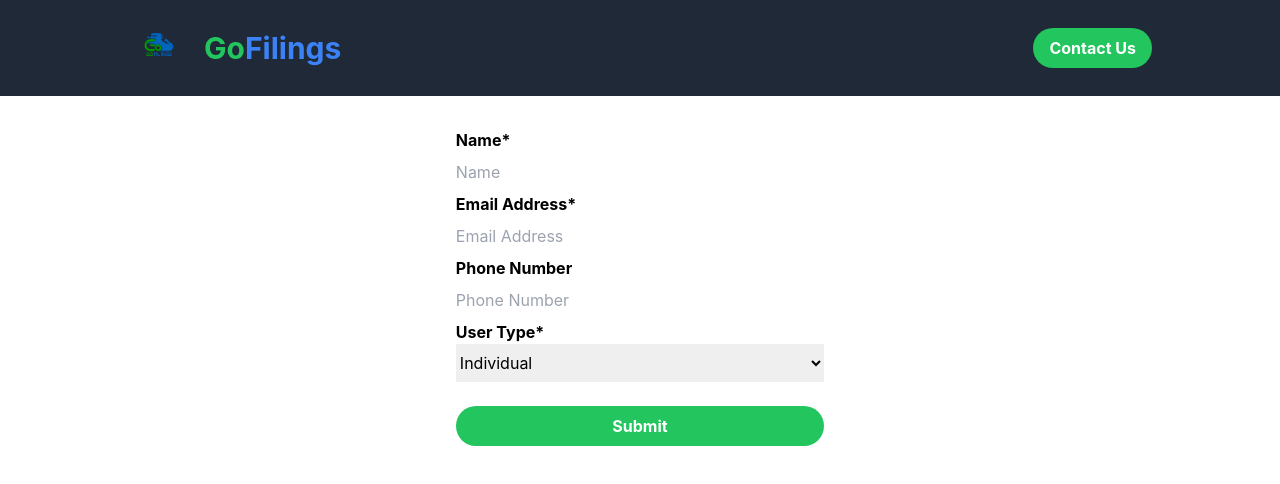
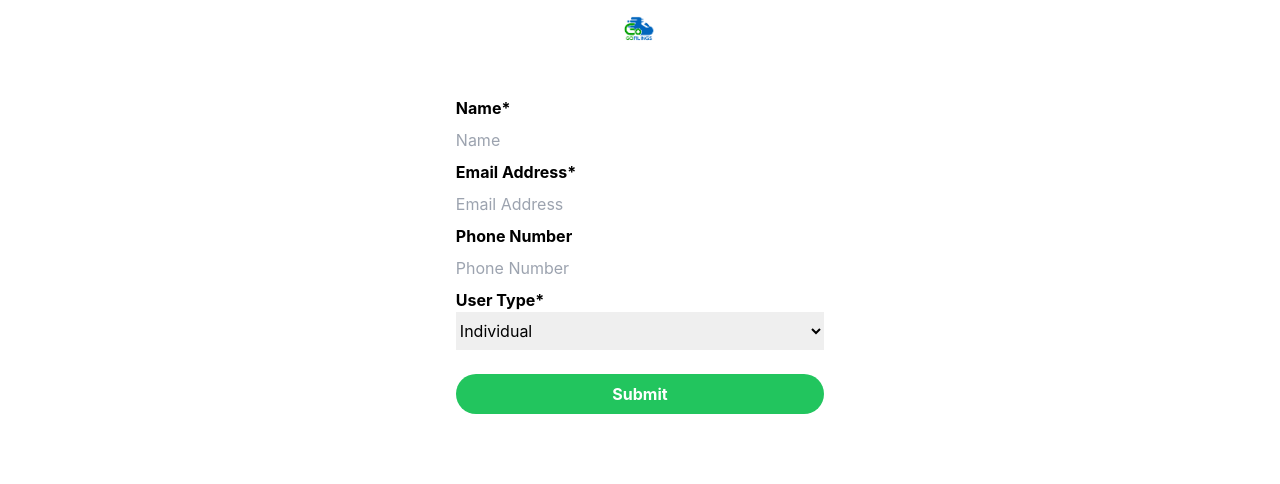
Before and after one commit to shalwin04/gofillings, a React (Create React App) app: page /form in a window 1280 px wide. Shown: the top 484 px of the page. Built offline with nearby package versions, Linux system fonts and the light colour scheme.

Commit message:
Update Form.jsx

```diff
--- a/src/Form.jsx
+++ b/src/Form.jsx
@@ -1,59 +1,38 @@
-import React, { useState, useRef } from "react";
+import React, { useState, useRef, useEffect } from "react";
 import logo1 from "./images/PNG.png";
-import axios from "axios";
 import emailjs from '@emailjs/browser';
 
-
-const Form = () => {
+const Form = ({ onClose }) => {
   const [name, setName] = useState("");
   const [email, setEmail] = useState("");
   const [phoneNumber, setPhoneNumber] = useState("");
   const [userType, setUserType] = useState("Individual");
   const [companyName, setCompanyName] = useState("");
   const [designation, setDesignation] = useState("");
+  const [submitted, setSubmitted] = useState(false);
+  const [showThanks, setShowThanks] = useState(false);
+  const [isFormValid, setIsFormValid] = useState(false);
+
+  const validateForm = () => {
+    // Check if all required fields are filled
+    const isNameValid = name.trim() !== "";
+    const isEmailValid = email.trim() !== "";
+    const isPhoneNumberValid = phoneNumber.trim() !== "" && phoneNumber.length === 10; // Assuming phone number is required and must be 10 digits
+
+    // Update form validation state based on field validity
+    setIsFormValid(isNameValid && isEmailValid && isPhoneNumberValid);
+  };
+
+  useEffect(() => {
+    validateForm();
+  }, [name, email, phoneNumber]);
+
 
   const handleUserTypeChange = (e) => {
     setUserType(e.target.value);
   };
 
   const form = useRef();
-
-  // const handleSubmit = async (e) => {
-  //   e.preventDefault();
-
-  //   // Create a data object with form values
-  //   const formData = {
-  //     name,
-  //     email,
-  //     phoneNumber,
-  //     userType,
-  //     companyName: userType === "Company" ? companyName : "",
-  //     designation: userType === "Company" ? designation : "",
-  //   };
-
-  //   // Send form data to the backend
-  //   try {
-  //     const response = await axios.post("http://localhost:4000/api/form-submit", {
-  //       // method: "POST",
-  //       headers: {
-  //         "Content-Type": "application/json",
-  //       },
-  //       body: JSON.stringify(formData),
-  //     });
-  //     // const response = await axios.post("http://localhost:4000/api/form-submit", formData);
-
-  //     if (response.ok) {
-  //       console.log("Form submitted successfully!");
-  //       alert("Submitted Sucessfully");
-  //       // Optionally, reset form state here
-  //     } else {
-  //       console.error("Failed to submit form");
-  //       alert("failed to submit");
-  //     }
-  //   } catch (error) {
-  //     console.error("Error submitting form:", error);
-  //   }
-  // };
 
   const sendEmail = (e) => {
     e.preventDefault();
@@ -65,45 +44,46 @@ const Form = () => {
       .then(
         () => {
           console.log('SUCCESS!');
-          alert("Submitted Sucessfully");
+          setSubmitted(true);
+          setShowThanks(true);
+          setTimeout(() => {
+            setShowThanks(false);
+            onClose(); // Close the form popup
+          }, 2000)
         },
         (error) => {
           console.log('FAILED...', error.text);
-          alert("Failed to submit");
         },
       );
   };
 
+  const handleClose = () => {
+    onClose();
+  };
+
+  useEffect(() => {
+    if (submitted) {
+      setShowThanks(true);
+      setTimeout(() => setShowThanks(false), 5000); // 5 seconds
+    }
+  }, [submitted]);
+
   return (
-    <div>
-      <header className="flex items-center justify-center bg-gray-800 text-white p-4">
-        <div className="flex items-center justify-between w-full max-w-screen-lg mx-auto">
-          <div className="flex items-center">
-            <img src={logo1} alt="Logo" className="w-16 h-16 mr-3" />
-            <p className="text-3xl text-center font-bold text-blue-500">
-              <span className="text-green-500">Go</span>Filings
-            </p>
-          </div>
-          <div>
-            <button className="bg-green-500 hover:bg-green-700 text-white font-bold py-2 px-4 rounded-full">
-              Contact Us
-            </button>
-          </div>
-        </div>
-      </header>
-      <div className="flex items-center justify-center w-full max-w-screen-lg mx-auto">
+    <div className="relative flex flex-col items-center justify-center h-full">
+      <img src={logo1} alt="Logo" className="w-16 h-16 mb-8" />
+      <button className="absolute top-0 right-0 m-4 z-50" onClick={handleClose} style={{ zIndex: 9999 }}>
+        <svg xmlns="http://www.w3.org/2000/svg" className="h-6 w-6 text-white" fill="none" viewBox="0 0 24 24" stroke="currentColor">
+          <path strokeLinecap="round" strokeLinejoin="round" strokeWidth="2" d="M6 18L18 6M6 6l12 12" />
+        </svg>
+      </button>
+      {!submitted && (
         <form
           onSubmit={sendEmail}
           ref={form}
           className="mt-8 max-w-md mx-auto p-6 border border-gray-300 rounded-lg"
         >
           <div className="mb-4">
-            <label
-              htmlFor="firstName"
-              className="block text-gray-700 font-bold mb-2"
-            >
-              Name*
-            </label>
+            <label htmlFor="firstName" className="block text-gray-700 font-bold mb-2">Name*</label>
             <input
               type="text"
               id="firstName"
@@ -115,12 +95,7 @@ const Form = () => {
             />
           </div>
           <div className="mb-4">
-            <label
-              htmlFor="email"
-              className="block text-gray-700 font-bold mb-2"
-            >
-              Email Address*
-            </label>
+            <label htmlFor="email" className="block text-gray-700 font-bold mb-2">Email Address*</label>
             <input
               type="email"
               id="email"
@@ -132,29 +107,19 @@ const Form = () => {
             />
           </div>
           <div className="mb-4">
-            <label
-              htmlFor="phNumber"
-              className="block text-gray-700 font-bold mb-2"
-            >
-              Phone Number
-            </label>
+            <label htmlFor="phNumber" className="block text-gray-700 font-bold mb-2">Phone Number</label>
             <input
-              type="text"
+              type="tel" // Change to tel type for better mobile support
               id="phNumber"
               name="phNumber"
               value={phoneNumber}
-              onChange={(e) => setPhoneNumber(e.target.value)}
+              onChange={(e) => setPhoneNumber(e.target.value.replace(/\D/g, '').slice(0, 10))} // Limit to 10 digits
               className="appearance-none border rounded-sm w-full py-2 px-3 text-gray-700 leading-tight focus:outline-none focus:shadow-outline"
               placeholder="Phone Number"
             />
           </div>
           <div className="mb-4">
-            <label
-              htmlFor="userType"
-              className="block text-gray-700 font-bold mb-2"
-            >
-              User Type*
-            </label>
+            <label htmlFor="userType" className="block text-gray-700 font-bold mb-2">User Type*</label>
             <select
               id="userType"
               name="userType"
@@ -169,12 +134,7 @@ const Form = () => {
           {userType === "Company" && (
             <>
               <div className="mb-4">
-                <label
-                  htmlFor="companyName"
-                  className="block text-gray-700 font-bold mb-2"
-                >
-                  Company Name*
-                </label>
+                <label htmlFor="companyName" className="block text-gray-700 font-bold mb-2">Company Name*</label>
                 <input
                   type="text"
                   id="companyName"
@@ -186,12 +146,7 @@ const Form = () => {
                 />
               </div>
               <div className="mb-4">
-                <label
-                  htmlFor="designation"
-                  className="block text-gray-700 font-bold mb-2"
-                >
-                  Designation*
-                </label>
+                <label htmlFor="designation" className="block text-gray-700 font-bold mb-2">Designation*</label>
                 <input
                   type="text"
                   id="designation"
@@ -207,11 +162,19 @@ const Form = () => {
           <button
             type="submit"
             className="bg-green-500 mt-6 hover:bg-green-700 text-white font-bold py-2 px-4 rounded-full w-full"
+            disabled={!isFormValid}
           >
             Submit
           </button>
         </form>
-      </div>
+      )}
+      {submitted && (
+        <div className="text-center p-4">
+          <div className={`${showThanks ? "block" : "hidden"}`}>
+            <p className="text-xl font-bold text-green-500">Thank you for your response!</p>
+          </div>
+        </div>
+      )}
     </div>
   );
 };
```
